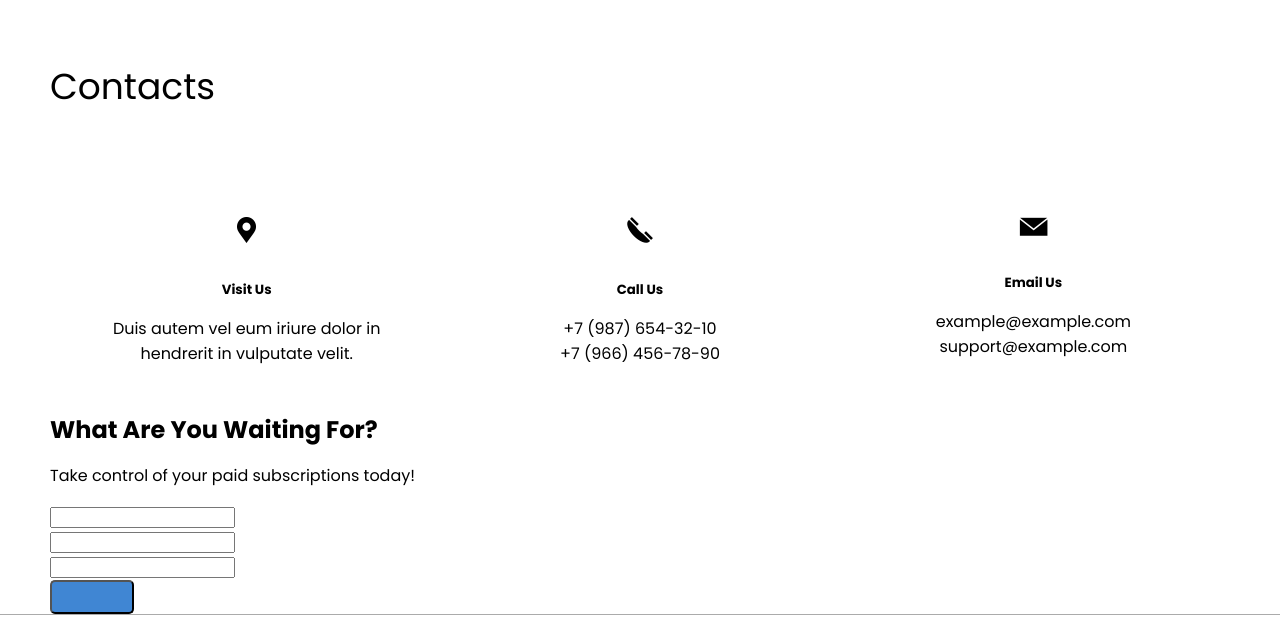
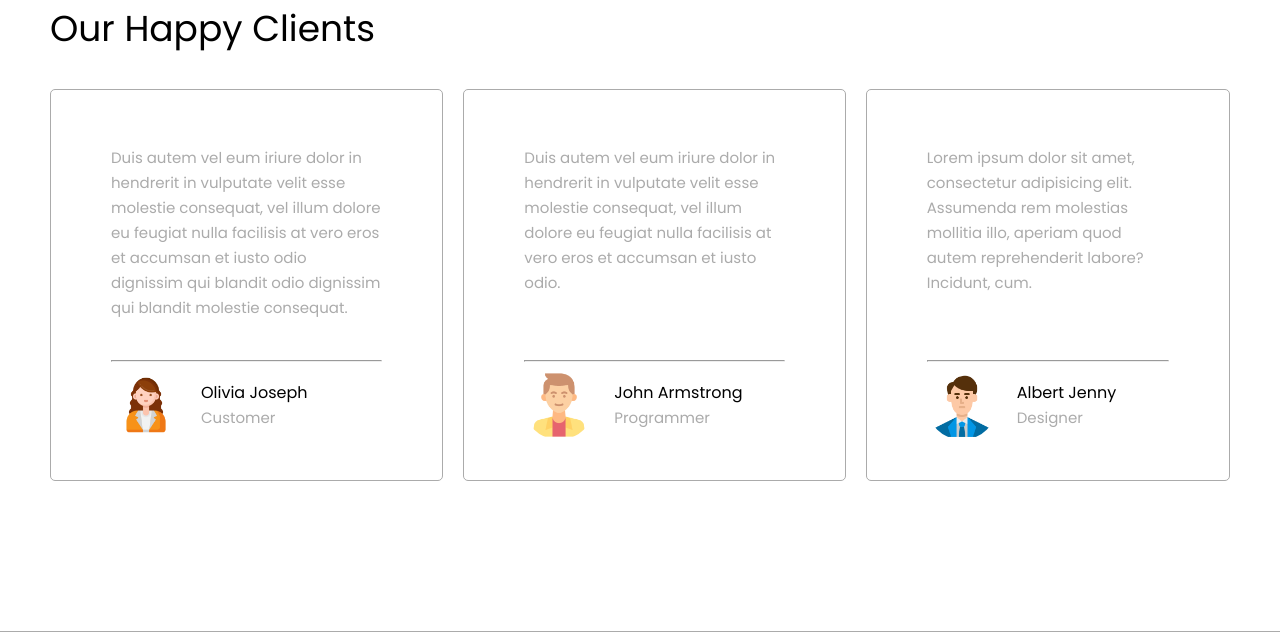
Before and after one commit to Deadstanly/Lionic, a plain HTML site: page index.html in a window 1280 px wide. Shown: the part 1620-2259 px from the top of the page. Drawn offline with Linux system fonts and the light colour scheme.

Commit message:
Basic layout completed

```diff
--- a/index.html
+++ b/index.html
@@ -42,6 +42,7 @@
         </header>
 
         <main>
+            <div class="main-img">
                 <section class="section-way">
                     <div class="container">
                         <div class="content">
@@ -55,6 +56,8 @@
                         </div>
                     </div>
                 </section>
+            </div>
+
 
             <section class="section-wedo">
                 <div class="container">
@@ -116,6 +119,7 @@
                             <p class="section-happy__text">
                                 Duis autem vel eum iriure dolor in hendrerit in vulputate velit esse molestie consequat, vel illum dolore eu feugiat nulla facilisis at vero eros et accumsan et iusto odio dignissim qui blandit odio dignissim qui blandit molestie consequat.
                             </p>
+                            <hr>
                             <div class="section-happy-description">
                                 <img src="/img/avatar.png" class="section-happy__avatar" alt="">
                                 <div class="section-happy__user">
@@ -128,6 +132,7 @@
                             <p class="section-happy__text">
                                 Duis autem vel eum iriure dolor in hendrerit in vulputate velit esse molestie consequat, vel illum dolore eu feugiat nulla facilisis at vero eros et accumsan et iusto odio.
                             </p>
+                            <hr>
                             <div class="section-happy-description">
                                 <img src="/img/avatar2.png" class="section-happy__avatar" alt="">
                                 <div class="section-happy__user">
@@ -140,6 +145,7 @@
                             <p class="section-happy__text">
                                 Lorem ipsum dolor sit amet, consectetur adipisicing elit. Assumenda rem molestias mollitia illo, aperiam quod autem reprehenderit labore? Incidunt, cum.
                             </p>
+                            <hr>
                             <div class="section-happy-description">
                                 <img src="/img/avatar3.png" class="section-happy__avatar" alt="">
                                 <div class="section-happy__user">
@@ -179,19 +185,19 @@
                 <div class="container">
                     <h2 class="section-waiting__title">What Are You Waiting For?</h2>
                     <p class="section-waiting__subtitle">Take control of your paid subscriptions today!</p>
-                    <form action="" class="section-waiting__form">
+                    <form class="section-waiting__form">
                         <ul class="section-waiting__form-items">
                             <li class="section-waiting__form-item">
-                                <input type="text" class="section-waiting__form-input">
+                                <input type="text" name="name" placeholder="Name" class="section-waiting__form-input">
                             </li>
                             <li class="section-waiting__form-item">
-                                <input type="text" class="section-waiting__form-input">
+                                <input type="email" name="email" placeholder="E-mail" class="section-waiting__form-input">
                             </li>
                             <li class="section-waiting__form-item">
-                                <input type="text" class="section-waiting__form-input">
+                                <input type="tel" name="phone" placeholder="Phone" class="section-waiting__form-input">
                             </li>
                             <li class="section-waiting__form-item">
-                               <button class="btn"></button>
+                               <button class="btn section-waiting__form-btn">GET STARTED</button>
                             </li>
                         </ul>
                     </form>
--- a/style/style.css
+++ b/style/style.css
@@ -41,7 +41,7 @@ img{
 }
 
 .header {
-    margin-bottom: 120px;
+    margin-bottom: 60px;
 }
 
 .header-container {
@@ -72,6 +72,18 @@ img{
 .content {
     max-width: 600px;
 }
+
+.main-img {
+    width: 100%;
+    background: url(../img/Base.png)  center no-repeat;
+    background-size: cover;
+}
+
+.section-way {
+    padding-top: 100px;
+    padding-bottom: 200px;
+}
+
 
 .section-way__title {
     font-weight: 400;
@@ -107,13 +119,15 @@ img{
 
 .section-wedo {
     text-align: center;
+    padding-bottom: 150px;
+    border-top: 1px solid #ababab;
 }
 
 .section-wedo__title {
     font-size: 36px;
     font-weight: 400;
     line-height: 20px;
-    margin-top: 250px;
+    margin-top: 150px;
     margin-bottom: 40px;
 }
 
@@ -162,6 +176,13 @@ img{
     margin-bottom: 40px;
 }
 
+.section-happy {
+    padding-top: 50px;
+    padding-bottom: 150px;
+    border-bottom: 1px solid #ababab;
+    border-top: 1px solid #ababab;
+}
+
 .section-happy__title {
     font-size: 36px;
     font-weight: 400;
@@ -178,22 +199,23 @@ img{
 
 .section-happy-item {
     max-width: 33.3333%;
+    padding: 40px 60px;
+    border: 1px solid #ababab;
+    border-radius: 5px;
+
 }
 
 .section-happy__text {
     font-size: 15px;
     line-height: 25px;
     color: #ababab;
-    min-height: 150px;
+    min-height: 200px;
 }
 
 .section-happy-item:not(:last-child) {
     margin-right: 20px;
 }
 
-.section-happy__item {
-    padding: 20px;
-}
 
 .section-happy__avatar {
     width: 70px;
@@ -213,6 +235,12 @@ img{
     font-size: 15px;
     line-height: 25px;
     color: #ababab;
+}
+
+.section-contacts {
+    padding-top: 100px;
+    padding-bottom: 150px;
+    border-bottom: 1px solid #ababab;
 }
 
 .section-contacts__title {
@@ -236,6 +264,53 @@ img{
 
 .section-contacts__subtitle {
     margin-top: 30px;
+}
+
+.section-waiting {
+    padding-top: 150px;
+    padding-bottom: 150px;
+    text-align: center;
+}
+
+.section-waiting__title {
+    font-size: 36px;
+    font-weight: 400;
+    line-height: 20px;
+    margin-bottom: 40px;
+}
+
+.section-waiting__subtitle {
+    font-size: 15px;
+    line-height: 20px;
+    color: #ababab;
+    margin-bottom: 60px;
+}
+
+.section-waiting__form-items {
+    display: flex;
+    flex-direction: row;
+}
+
+.section-waiting__form-item {
+    width: 25%;
+    margin: 10px;
+}
+
+.section-waiting__form-input {
+    display: inline-block;
+    width: 100%;
+    padding: 25px 30px;
+    border-radius: 50px;
+    border: 1px solid #ababab;
+    outline: none;
+}
+
+.section-waiting__form-btn {
+    width: 100%;
+    padding: 25px 30px;
+    border: none;
+    border-radius: 50px;
+    cursor: pointer;
 }
 
 .footer {
@@ -271,11 +346,11 @@ img{
 .footer-nav__items {
     display: flex;
     flex-direction: row;
-    margin-right: 30px;
+    margin-right: 40px;
 }
 
 .footer-nav__item:not(:last-child) {
-    margin-right: 10px;
+    margin-right: 25px;
 }
 
 .footer-social__items {
```
Also changed, not shown: img/Base.png (added). Lines whose indentation alone changed are shown as unchanged.
